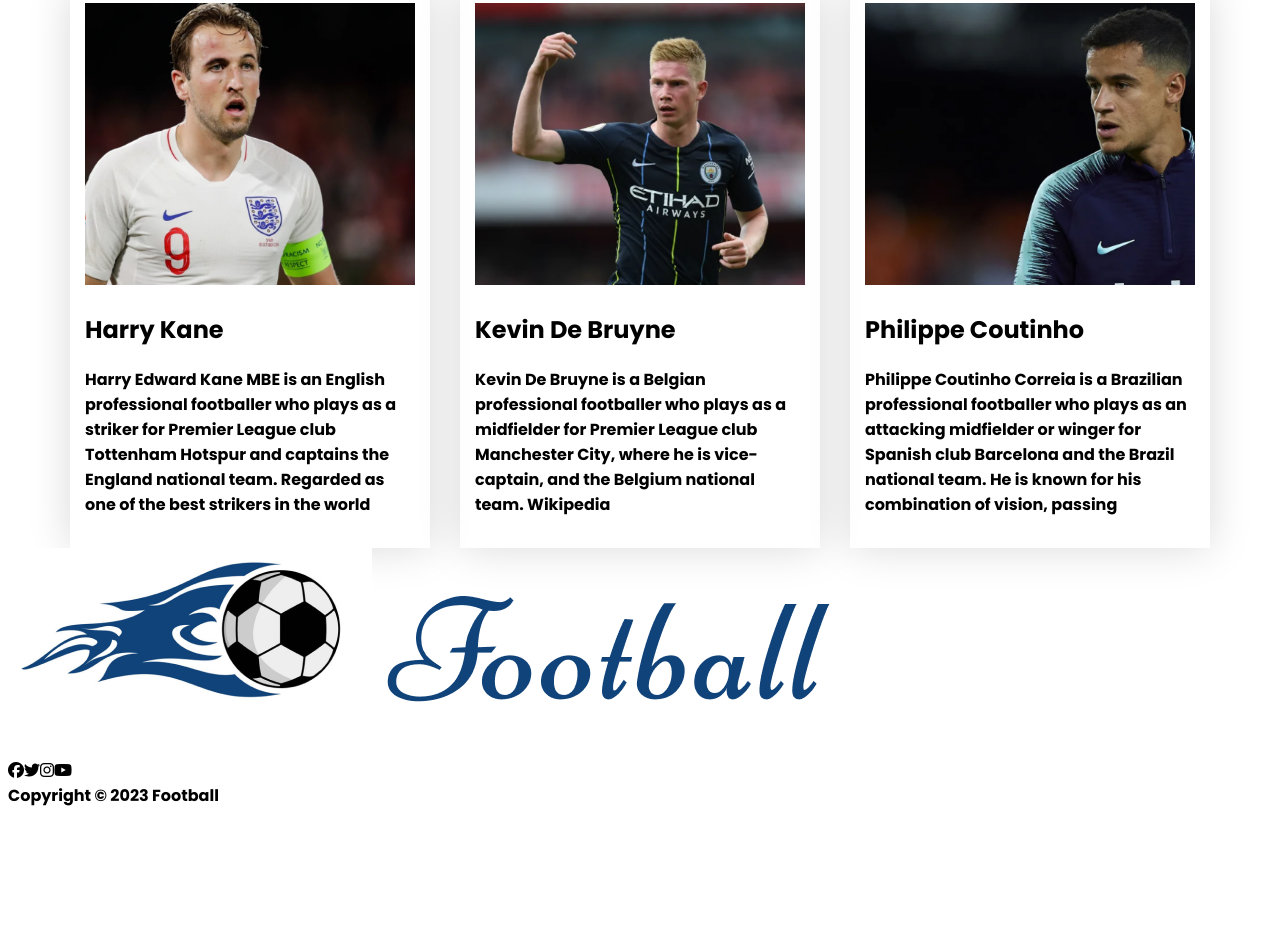
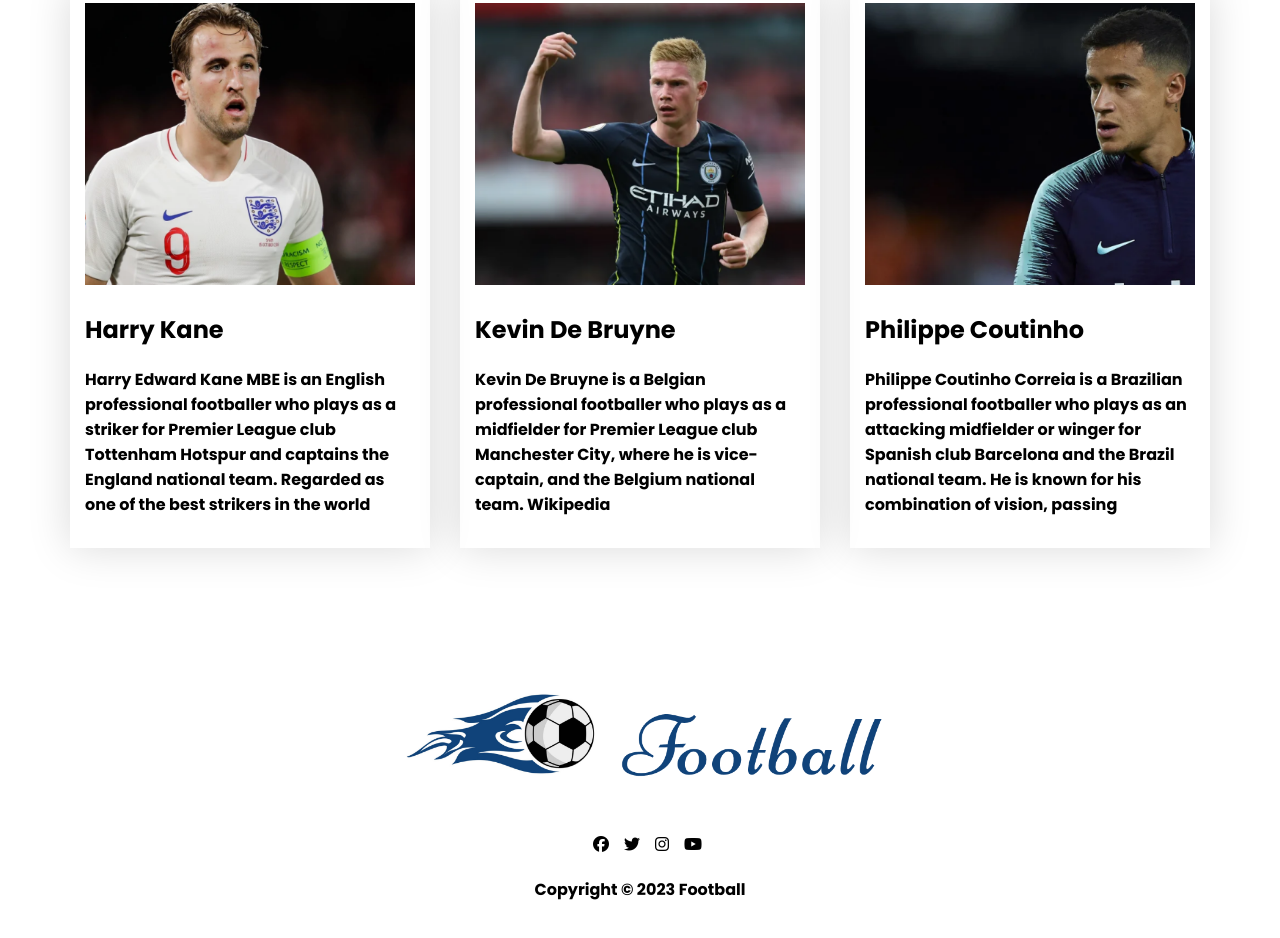
Before and after one commit to MuizSarwar/responsive-football, a plain HTML site: page index.html in a window 1280 px wide. Shown: the part 1754-2692 px from the top of the page. Before the commit the page ends 2570 px from the top, so only its background shows below. Drawn offline with Linux system fonts and the light colour scheme.

Commit message:
Anothe push change the footer section

```diff
--- a/style.css/style.css
+++ b/style.css/style.css
@@ -9,6 +9,7 @@ body{
 main{
     display: flex;
     justify-content: center;
+    margin-bottom: 69px;
 }
 .players{
     display: grid;
@@ -32,6 +33,40 @@ main{
 }
 
 
+/*--------------------
+ footer style sheet
+---------------------- */
+
+footer{
+    display: flex;
+    justify-content: center;
+    align-items: center;
+
+}
+.footer-container{
+    width: 483px;
+    height: 213px;
+    display: flex;
+    flex-direction: column;
+    align-items: center;
+    margin: 69px;
+}
+.footer-logo{
+    margin-bottom:20px;
+
+}
+.footer-logo img{
+    width: 100%;
+}
+
+.footer-icon{
+    margin-bottom:20px;
+}
+.fab{
+    margin-left: 15px ;
+    border-radius: 50px;
+
+}
 /*----------------------------
  Responsive design in style sheet
 ------------------------------ */
```
